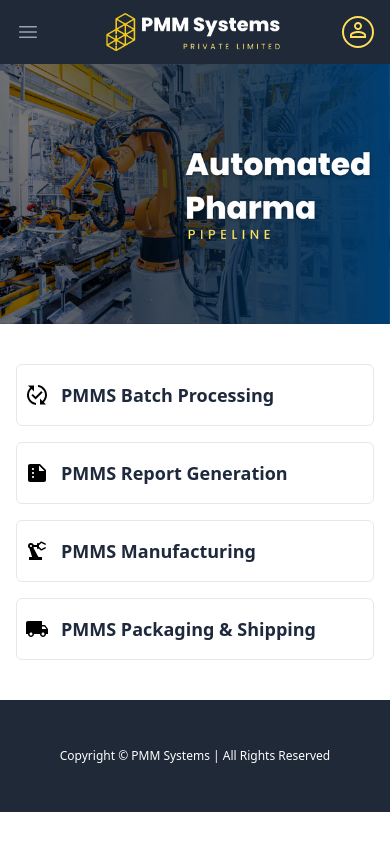
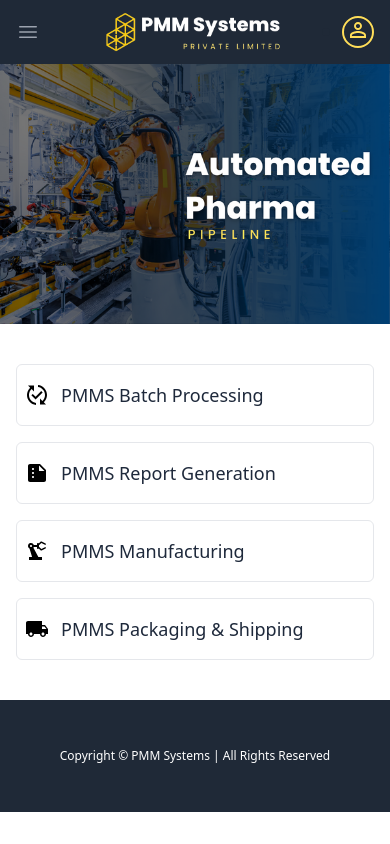
Before and after one commit to Harish1611/Pharma-Medical-Management-System, a React (Create React App) app: page / in a window 390 px wide. Built offline with nearby package versions, Linux system fonts and the light colour scheme.

Commit message:
Modified: Updated the Med Services Style for mobile

```diff
--- a/src/Components/Home/MedServicesCard.jsx
+++ b/src/Components/Home/MedServicesCard.jsx
@@ -21,7 +21,7 @@
               {item.icon} {/* Render the icon component */}
             </div>
             <div className='flex-col'>
-              <p class='text-slate-800 font-semibold text-lg sm:text-lg hover:text-slate-500 px-3 sm:px-8'>{item.service}</p> {/* Render the service name */}
+              <p class='text-slate-800 font-normal text-lg sm:text-lg hover:text-slate-500 px-3 sm:px-8'>{item.service}</p> {/* Render the service name */}
             </div>
           </div>
         </Grid>
```
